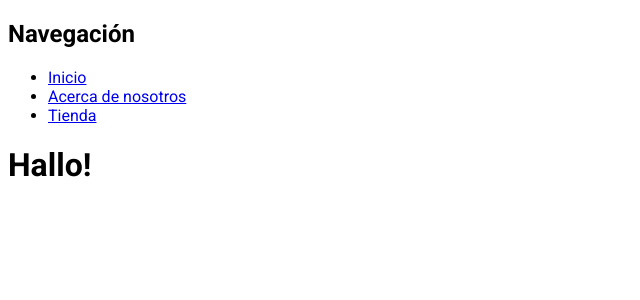
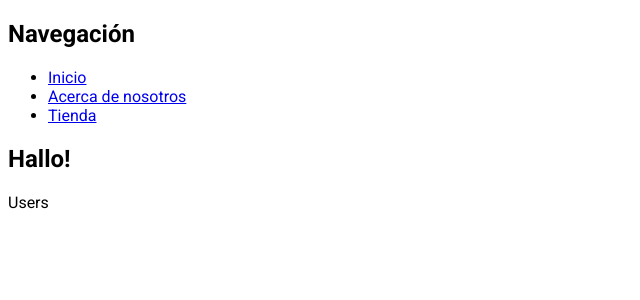
Before and after one commit to brayanramosc/basic-nextjs-webpage, a Next.js app: page / in a window 1280 px wide. Shown: the top 300 px of the page, without its empty margins (0-640 px from the left). Built offline with nearby package versions, Linux system fonts and the light colour scheme.

Commit message:
feat: create client component to add hooks

```diff
--- a/app/page.jsx
+++ b/app/page.jsx
@@ -1,8 +1,12 @@
+import Users from '@/components/Users';
 import React from 'react';
 
 const page = () => {
     return (
-        <h1>Hallo!</h1>
+        <section>
+            <h1>Hallo!</h1>
+            <Users/>
+        </section>
     )
 }
 
--- /dev/null
+++ b/components/Users.jsx
@@ -0,0 +1,14 @@
+"use client"
+import React, { useEffect } from 'react';
+
+const Users = () => {
+    useEffect(() => {
+        alert('Users loaded!')
+    }, [])
+
+    return (
+        <div>Users</div>
+    )
+}
+
+export default Users;
```
